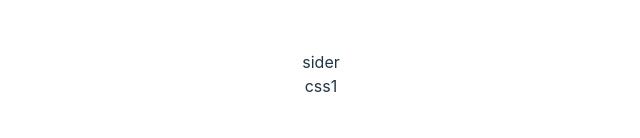
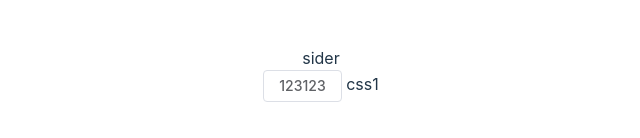
Before and after one commit to RockChang0556/useful-demo, a Vue app: page /css in a window 1280 px wide. Shown: the part 326-464 px from the top of the page, without its empty margins (319-959 px from the left). Built offline with nearby package versions, Linux system fonts and the light colour scheme.

Commit message:
fix: 修改打包路径

```diff
--- a/components.d.ts
+++ b/components.d.ts
@@ -9,6 +9,7 @@ declare module 'vue' {
   export interface GlobalComponents {
     403: typeof import('./src/components/errpage/403.vue')['default']
     404: typeof import('./src/components/errpage/404.vue')['default']
+    ElButton: typeof import('element-plus/es')['ElButton']
     Errpage: typeof import('./src/components/errpage/index.vue')['default']
     Header: typeof import('./src/components/layout/header.vue')['default']
     Icon: typeof import('./src/components/global/icon/index.vue')['default']
--- a/src/components/global/icon/index.vue
+++ b/src/components/global/icon/index.vue
@@ -1,7 +1,7 @@
 <!--
  * @Author: Rock Chang
  * @Date: 2021-08-08 10:25:48
- * @LastEditTime: 2023-07-19 17:07:45
+ * @LastEditTime: 2023-07-19 19:14:06
  * @Description:
 -->
 <template>
--- a/src/components/layout/sidebar.vue
+++ b/src/components/layout/sidebar.vue
@@ -1,12 +1,13 @@
 <!--
  * @Author: Rock Chang
  * @Date: 2021-08-19 17:35:11
- * @LastEditTime: 2023-07-19 17:39:18
+ * @LastEditTime: 2023-07-19 19:13:57
  * @Description: 左边菜单
 -->
 
 <template>
 	<div class="layout-sidebar">
+
 		<!-- <el-menu
 			ref="meun"
 			class="el-menu-vertical-demo"
--- a/src/router/index.ts
+++ b/src/router/index.ts
@@ -1,7 +1,7 @@
 /*
  * @Author: Rock Chang
  * @Date: 2021-08-05 11:34:59
- * @LastEditTime: 2023-07-19 17:39:47
+ * @LastEditTime: 2023-07-19 19:18:58
  * @Description: 路由
  */
 import { createRouter, createWebHistory } from 'vue-router';
--- a/src/views/css/index.vue
+++ b/src/views/css/index.vue
@@ -1,10 +1,10 @@
 <template>
-  <div class="defaults">
-    css1
-  </div>
+	<div class="defaults">
+		<el-button>123123</el-button>
+		css1
+	</div>
 </template>
 
-<script lang="ts" setup>
-</script>
+<script lang="ts" setup></script>
 
 <style lang="less"></style>
--- a/tsconfig.json
+++ b/tsconfig.json
@@ -25,10 +25,6 @@
       // 根据别名配置相关路径
       "@/*": ["./src/*"]
     },
-    "types": [
-      "node",
-      "vite/client"
-    ],
 
   },
   "include": ["src/**/*.ts", "src/**/*.d.ts", "src/**/*.tsx", "src/**/*.vue"],
--- a/vite.config.ts
+++ b/vite.config.ts
@@ -1,12 +1,15 @@
-import { defineConfig } from 'vite'
-import vue from '@vitejs/plugin-vue'
+import { defineConfig, loadEnv } from 'vite';
+import vue from '@vitejs/plugin-vue';
 import { resolve } from 'path';
-import AutoImport from 'unplugin-auto-import/vite'
-import Components from 'unplugin-vue-components/vite'
-import { ElementPlusResolver } from 'unplugin-vue-components/resolvers'
+import AutoImport from 'unplugin-auto-import/vite';
+import Components from 'unplugin-vue-components/vite';
+import { ElementPlusResolver } from 'unplugin-vue-components/resolvers';
 
 // https://vitejs.dev/config/
-export default defineConfig({
+export default ({ mode }) => {
+	const env = loadEnv(mode, process.cwd());
+	return defineConfig({
+		base: env.VITE_BASE_URL,
 		plugins: [
 			vue(),
 			AutoImport({
@@ -14,7 +17,7 @@ export default defineConfig({
 			}),
 			Components({
 				resolvers: [ElementPlusResolver()],
-    })
+			}),
 		],
 		resolve: {
 			alias: {
@@ -40,4 +43,5 @@ export default defineConfig({
 			// 	},
 			// },
 		},
-})
+	});
+};
```
Also changed, not shown: .prettierrc.cjs (renamed from .prettierrc.js), 2 other files (tests, documents, lock files or other folders). Lines whose indentation alone changed are shown as unchanged.
